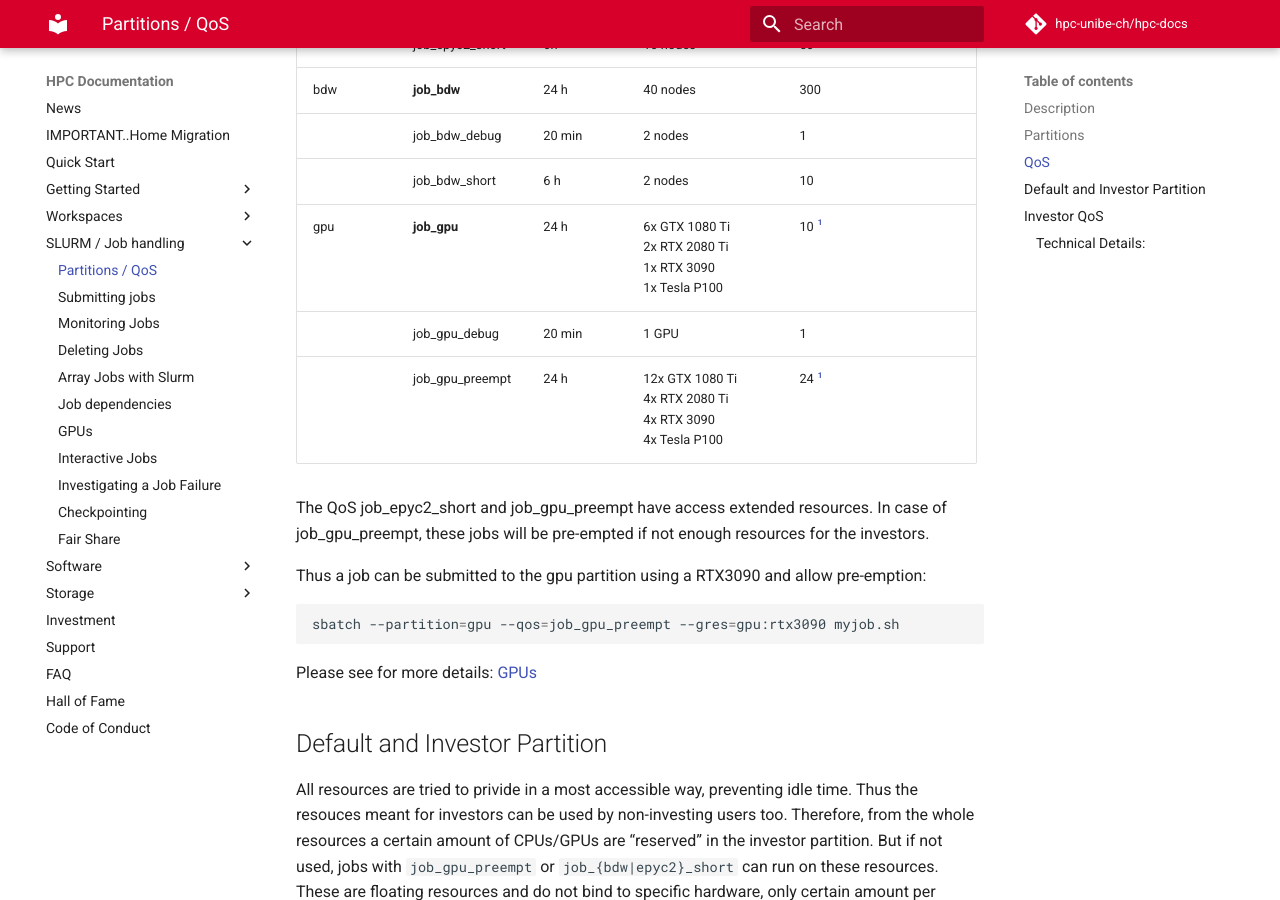
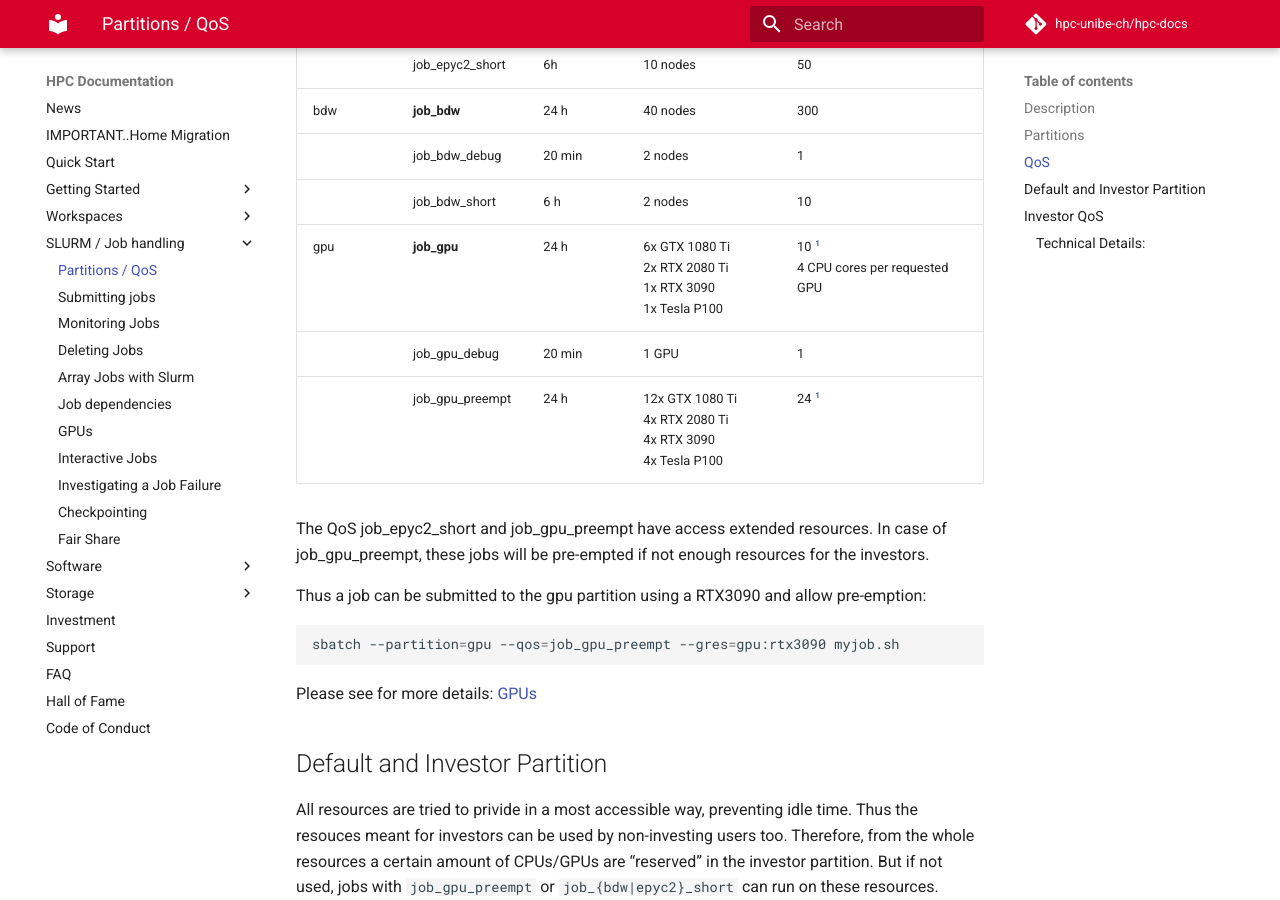
Before and after one commit to hpc-unibe-ch/hpc-unibe-ch.github.io, an MkDocs documentation site: the page built from docs/slurm/partitions.md, in a window 1280 px wide and 900 px high, scrolled down 1447 px. Built offline with MkDocs 1.6.1 and Material for MkDocs 9.7.7, drawn with Linux system fonts in a browser that asks for light colours; comment, search, counter and statistics services are not loaded.

Commit message:
partitions: add nr CPUs per GPU

```diff
--- a/docs/slurm/partitions.md
+++ b/docs/slurm/partitions.md
@@ -40,7 +40,7 @@ Within these partitions, **QoS** are used to distinguish different job limits. I
 | bdw | **job_bdw** | 24 h | 40 nodes | 300 |
 | | job_bdw_debug | 20 min | 2 nodes | 1 |
 | | job_bdw_short | 6 h | 2 nodes | 10 |
-| gpu | **job_gpu** | 24 h | 6x GTX 1080 Ti <br> 2x RTX 2080 Ti <br> 1x RTX 3090 <br> 1x Tesla P100 | 10 [^jobLim] |
+| gpu | **job_gpu** | 24 h | 6x GTX 1080 Ti <br> 2x RTX 2080 Ti <br> 1x RTX 3090 <br> 1x Tesla P100 | 10 [^jobLim] <br> 4 CPU cores per requested GPU|
 | | job_gpu_debug | 20 min | 1 GPU | 1 |
 | | job_gpu_preempt | 24 h | 12x GTX 1080 Ti <br> 4x RTX 2080 Ti <br> 4x RTX 3090 <br> 4x Tesla P100 | 24 [^jobLim] |
 
```
